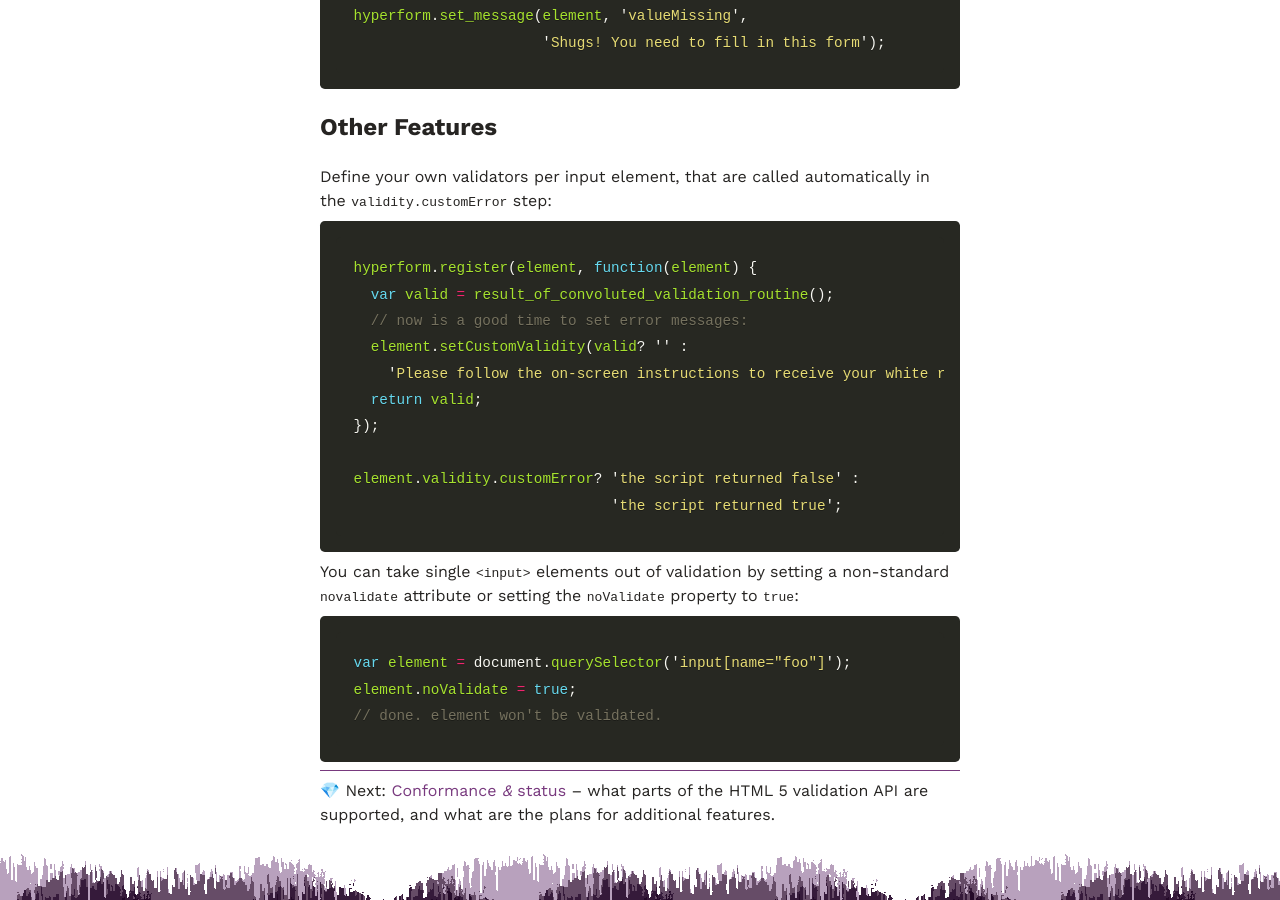
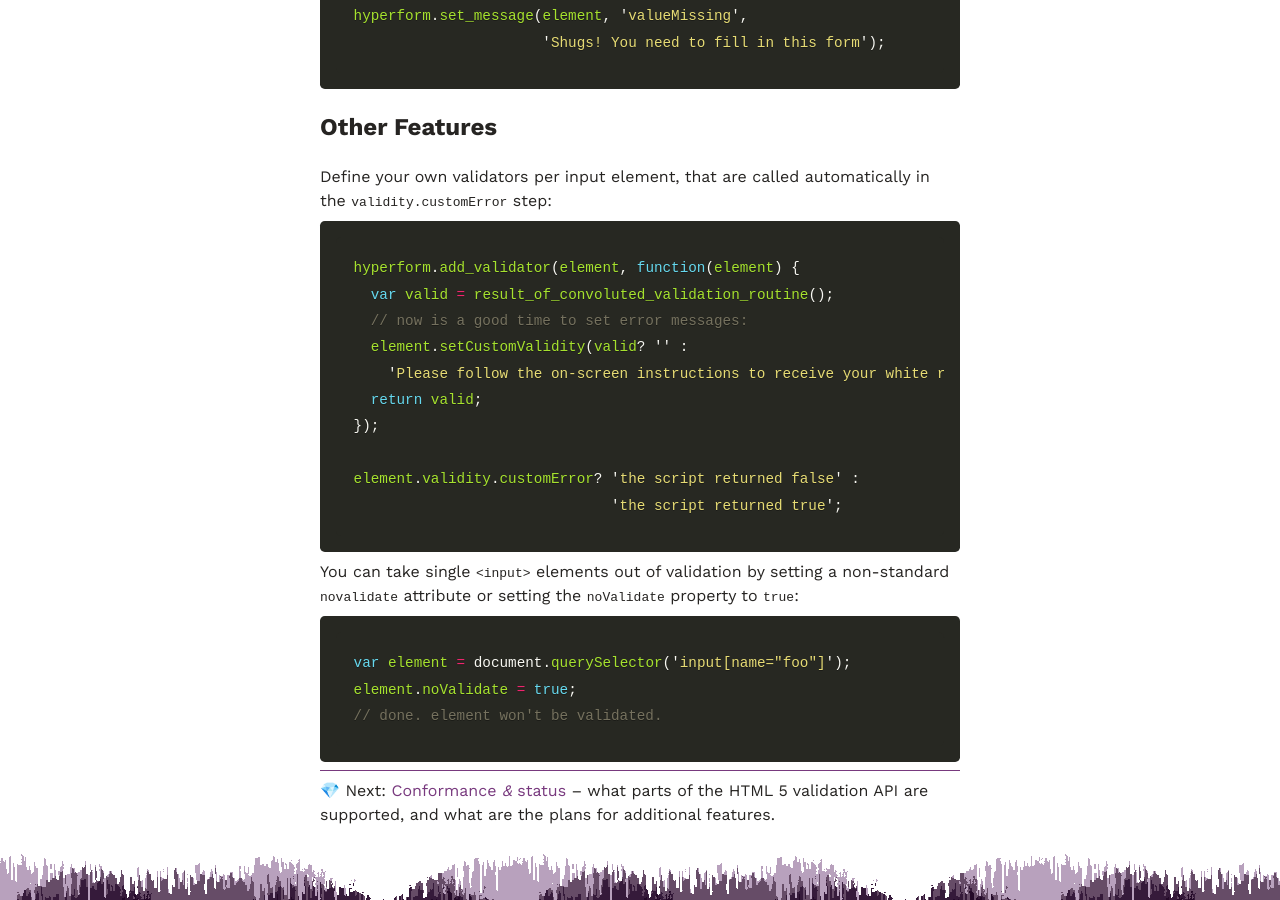
Before and after one commit to hyperform/hyperform.github.io, a Jekyll site: the page built from docs/high_level_api.md, in a window 1280 px wide and 900 px high, scrolled down 3078 px. Built offline with Jekyll 4.4.1, drawn with Linux system fonts in a browser that asks for light colours; emoji names are drawn with the system emoji font; some web fonts are replaced.

Commit message:
update Hyperform

````diff
--- a/docs/high_level_api.md
+++ b/docs/high_level_api.md
@@ -118,7 +118,7 @@ Define your own validators per input element, that are called automatically in
 the `validity.customError` step:
 
 ```js
-hyperform.register(element, function(element) {
+hyperform.add_validator(element, function(element) {
   var valid = result_of_convoluted_validation_routine();
   // now is a good time to set error messages:
   element.setCustomValidity(valid? '' :
--- a/examples/conditional_requirement.html
+++ b/examples/conditional_requirement.html
@@ -21,7 +21,7 @@ layout: example
 
 <script>
 /* register a custom validator for the text field */
-hyperform.register(
+hyperform.add_validator(
   document.getElementById('textfield'),
   function (element) {
     var valid = ! document.getElementById('checkbox').checked ||
--- a/examples/password_confirm.html
+++ b/examples/password_confirm.html
@@ -17,7 +17,7 @@ layout: example
 
 <script>
 /* register a custom validator for the confirmation field */
-hyperform.register(
+hyperform.add_validator(
   document.getElementById('password_confirm'),
   function(element) {
     var valid = element.value === document.getElementById('password').value;
````
Also changed, not shown: statics/hyperform.min.js.
